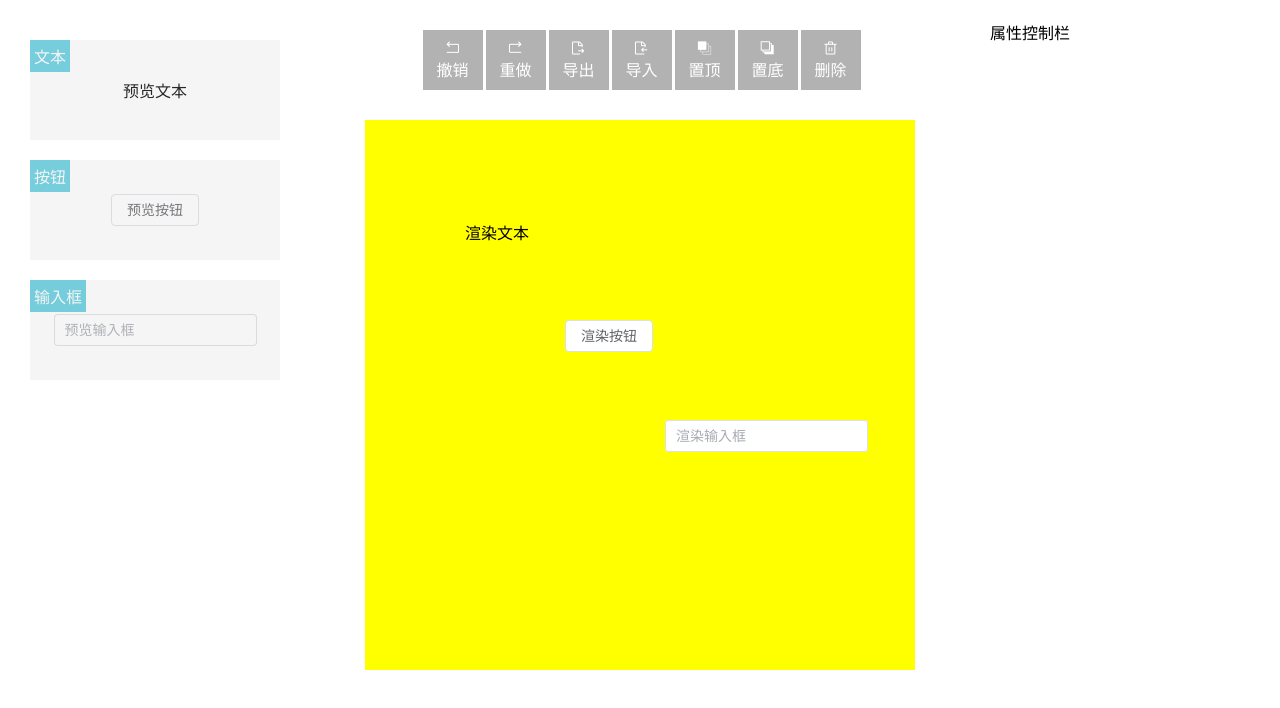
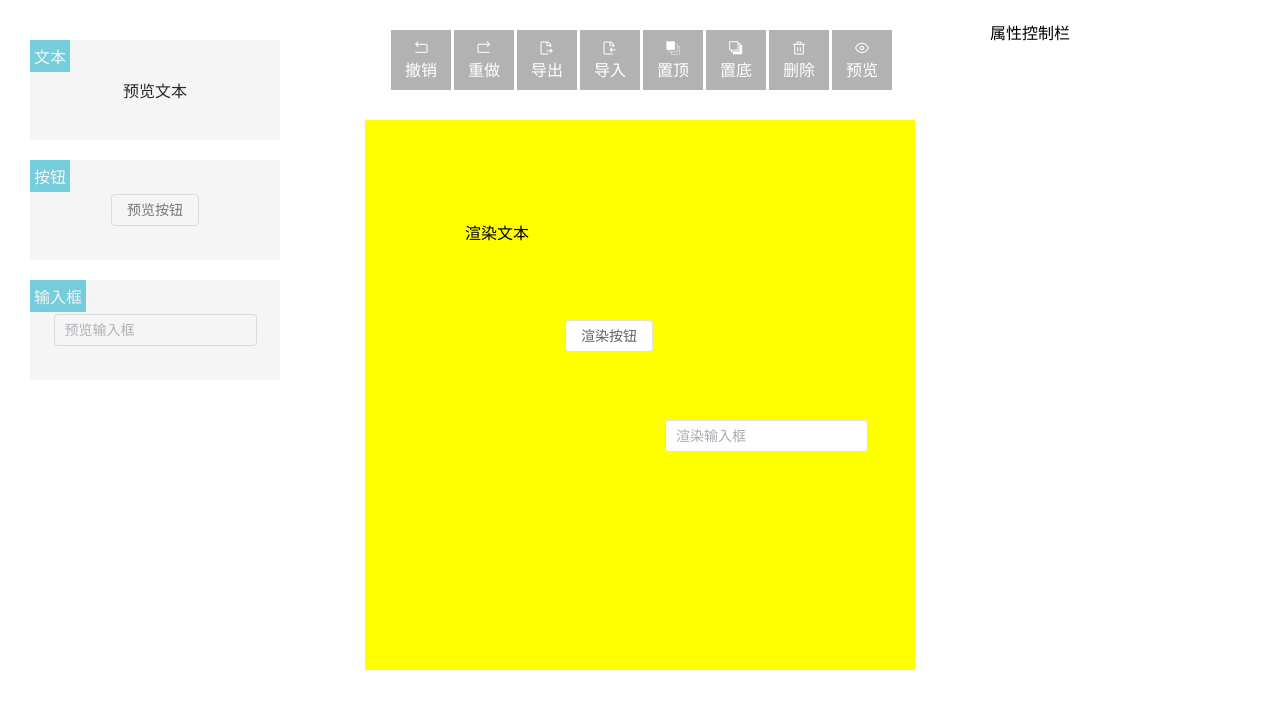
Before and after one commit to hayeslv/lowcode-editor-study, a Vue app: page / in a window 1280 px wide. Shown: the top 708 px of the page. Built offline with nearby package versions, Linux system fonts and the light colour scheme.

Commit message:
feat(top-bar): 编辑预览按钮

```diff
--- a/src/hooks/useFocus.ts
+++ b/src/hooks/useFocus.ts
@@ -1,6 +1,6 @@
 import { computed, ref } from "vue";
 
-export function useFocus(data, callback) {
+export function useFocus(data, previewRef, callback) {
   // 当前选中的元素，默认-1：没有任何元素被选中
   const selectIndex = ref(-1);
   // 最后一个选中的元素（对齐线以最后一个元素为基准）
@@ -19,11 +19,13 @@ export function useFocus(data, callback) {
   };
 
   const containerMousedown = () => {
+    if (previewRef.value) return; // 预览模式不能拖拽
     clearBlockFocus();
     selectIndex.value = -1;
   };
 
   const blockMousedown = (e: MouseEvent, block, index: number) => {
+    if (previewRef.value) return; // 预览模式不能拖拽
     e.preventDefault();
     e.stopPropagation();
     // block上我们规划一个属性 focus，获取焦点后就将focus变为true
--- a/src/packages/editor.tsx
+++ b/src/packages/editor.tsx
@@ -14,6 +14,9 @@ export default defineComponent({
   },
   emits: ["update:modelValue"], // 要触发的事件
   setup(props, { emit }) {
+    // 预览的时候，内容不能再操作了，可以点击输入内容，方便看效果
+    const previewRef = ref(false);
+
     const config: any = inject("config");
     const data = computed({
       get() {
@@ -35,7 +38,7 @@ export default defineComponent({
     const { dragstart, dragend } = useMenuDragger(containerRef, data);
 
     // 获取焦点后，进行拖拽
-    const { focusData, lastSelectBlock, blockMousedown, containerMousedown } = useFocus(data, (e) => {
+    const { focusData, lastSelectBlock, blockMousedown, containerMousedown, clearBlockFocus } = useFocus(data, previewRef, (e) => {
       mousedown(e);
     });
     const { mousedown, markLine } = useBlockDragger(focusData, lastSelectBlock, data);
@@ -72,6 +75,15 @@ export default defineComponent({
       { label: "置顶", icon: "icon-place-top", handler: () => commands.placeTop() },
       { label: "置底", icon: "icon-place-bottom", handler: () => commands.placeBottom() },
       { label: "删除", icon: "icon-delete", handler: () => commands.delete() },
+
+      {
+        label: () => previewRef.value ? "编辑" : "预览",
+        icon: () => previewRef.value ? "icon-edit" : "icon-browse",
+        handler: () => {
+          previewRef.value = !previewRef.value;
+          clearBlockFocus();
+        },
+      },
     ];
 
     return () => <div class="editor">
@@ -91,9 +103,11 @@ export default defineComponent({
       </div>
       <div class="editor-top">
         {buttons.map((btn, index) => {
+          const icon = typeof btn.icon === "function" ? btn.icon() : btn.icon;
+          const label = typeof btn.label === "function" ? btn.label() : btn.label;
           return <div class="editor-top-button" onClick={btn.handler}>
-            <i class={btn.icon}></i>
-            <span>{btn.label}</span>
+            <i class={icon}></i>
+            <span>{label}</span>
           </div>;
         })}
       </div>
@@ -112,7 +126,10 @@ export default defineComponent({
               data.value.blocks.map((block, index) => (
                 <EditorBlock
                   key={block}
-                  class={block.focus ? "editor-block-focus" : "" }
+                  class={[
+                    block.focus ? "editor-block-focus" : "",
+                    previewRef.value ? "editor-block-preview" : "",
+                  ]}
                   block={block}
                   {...{
                     onMousedown: (e: MouseEvent) => blockMousedown(e, block, index),
--- a/src/style/editor.scss
+++ b/src/style/editor.scss
@@ -86,6 +86,12 @@
   }
 }
 
+.editor-block-preview{
+  &::after {
+    display: none;
+  }
+}
+
 // 移动left值
 .line-x {
   position: absolute;
```
